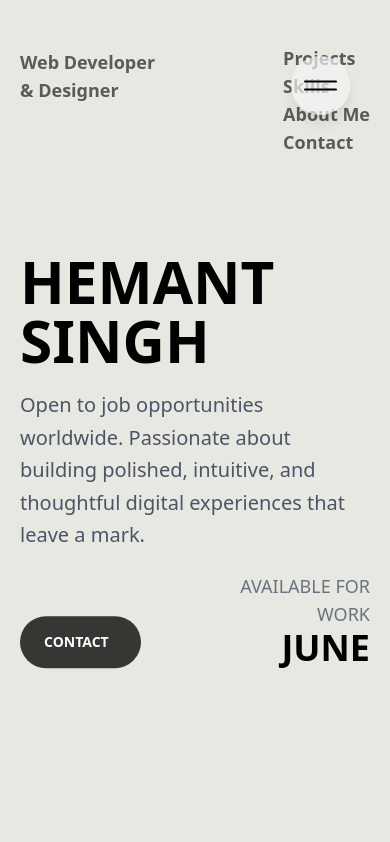
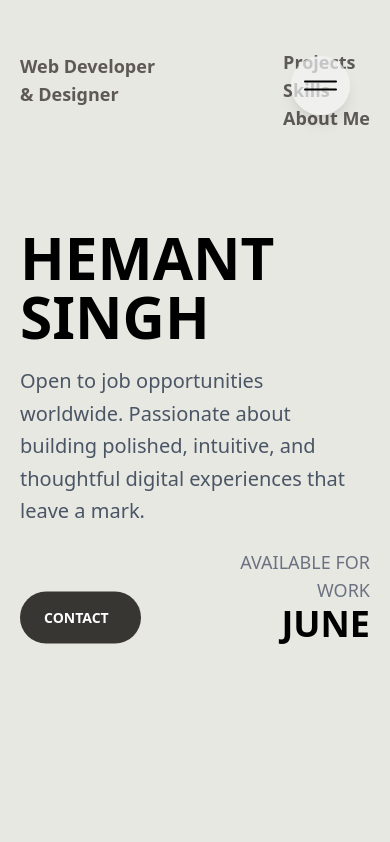
Before and after one commit to maan2529/portfolio, a React (Vite) app: page / in a window 390 px wide. Shown: the top 842 px of the page. Built offline with nearby package versions, Linux system fonts and the light colour scheme.

Commit message:
pinned ad nav done

```diff
--- a/src/components/Hero.jsx
+++ b/src/components/Hero.jsx
@@ -46,9 +46,7 @@ const Hero = ({ id }) => {
                                     target="_blank"
                                     rel="noopener noreferrer"
                                     href="#about" className="hover:text-black">About</a></li> */}
-                            <li><button
-                                onClick={() => handleScroll('contact')}
-                                className="hover:text-black">Contact</button></li>
+
                         </ul>
                     </div>
                 </div>
@@ -72,7 +70,10 @@ const Hero = ({ id }) => {
                             Open to job opportunities worldwide. Passionate about building polished,
                             intuitive, and thoughtful digital experiences that leave a mark.
                         </p>
-                        <button className=" textAndbtn hidden sm:block mt-6 bg-[#383632] text-white px-6 py-4 rounded-full text-sm font-semibold flex items-center gap-2">
+                        <button
+
+                            onClick={() => handleScroll('contact')}
+                            className=" textAndbtn hidden sm:block mt-6 bg-[#383632] text-white px-6 py-4 rounded-full text-sm font-semibold flex items-center gap-2">
                             CONTACT
                             <i className="ri-arrow-right-up-line"></i>
                         </button>
@@ -107,7 +108,7 @@ const Hero = ({ id }) => {
                 </div>
 
             </div>
-        </section>
+        </section >
     )
 }
 
```
